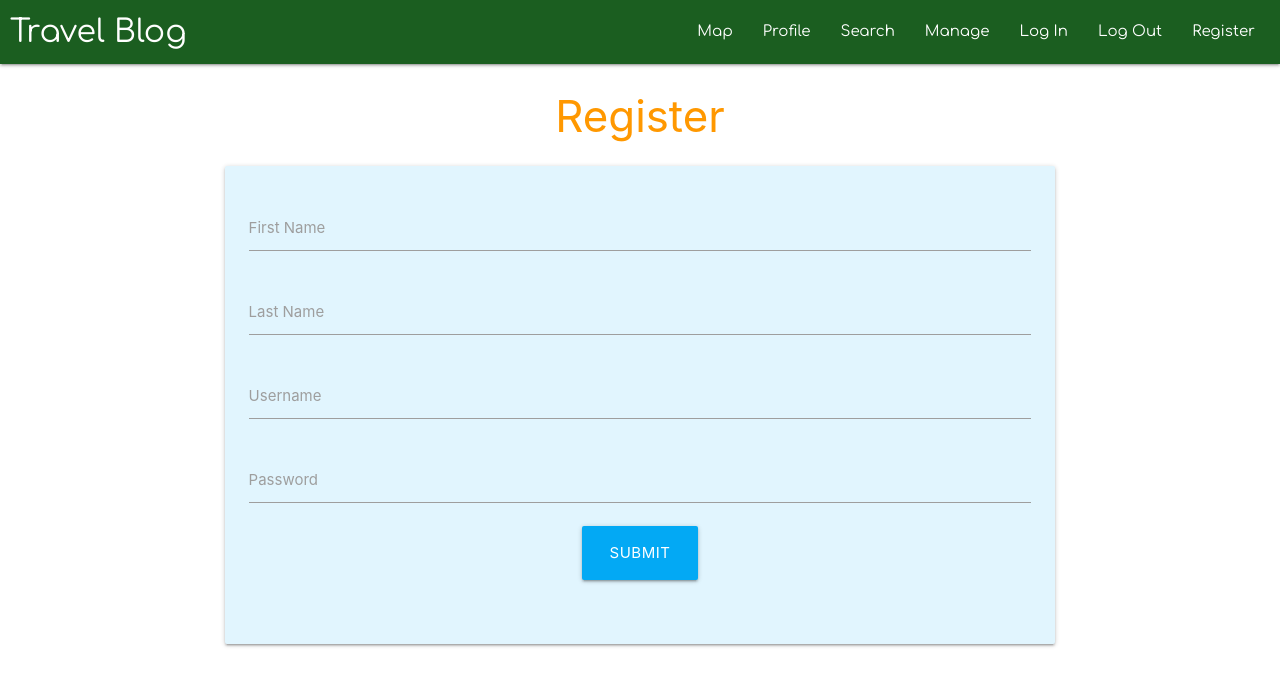
After one commit to natashacmyers/travel-blog, a Flask app: page /register in a window 1280 px wide. The commit adds this page. Shown: the top 686 px of the page. Run offline with Flask 2, Linux system fonts and the light colour scheme; some libraries are stand-ins or nearby versions.

Commit message:
Create register.html template

```diff
--- a/app.py
+++ b/app.py
@@ -4,6 +4,7 @@ from flask import (
     redirect, request, session, url_for)
 from flask_pymongo import PyMongo
 from bson.objectid import ObjectId
+from werkzeug.security import generate_password_hash, check_password_hash
 if os.path.exists("env.py"):
     import env
 
@@ -30,6 +31,10 @@ def all_blogs():
     return render_template("blogs.html", blogs=blogs)
 
 
+@app.route("/register", methods=["GET", "POST"])
+def register():
+    return render_template("register.html")
+
 if __name__ == "__main__":
     app.run(host=os.environ.get("IP"),
             port=int(os.environ.get("PORT")),
--- a/static/css/style.css
+++ b/static/css/style.css
@@ -1,13 +1,11 @@
 @import url('https://fonts.googleapis.com/css2?family=Comfortaa&display=swap');
 
-
+/* Navigation */
 .topnav-header {
     font-family: 'Comfortaa', cursive;
     padding-left: 10px;
     padding-right: 10px;
 }
-
-
 
 
 .sidenav-header {
--- a/templates/base.html
+++ b/templates/base.html
@@ -28,7 +28,7 @@
         <li><a href="#">Manage</a></li>
         <li><a href="#">Log In</a></li>
         <li><a href="#">Log Out</a></li>
-        <li><a href="#">Register</a></li>
+        <li><a href="{{ url_for('register')}}">Register</a></li>
 
       </ul>
     </div>
@@ -42,7 +42,7 @@
     <li><a href="#">Manage</a></li>
     <li><a href="#">Log In</a></li>
     <li><a href="#">Log Out</a></li>
-    <li><a href="#">Register</a></li>
+    <li><a href="{{ url_for('register')}}">Register</a></li>
   </ul>
 
     </header>
--- /dev/null
+++ b/templates/register.html
@@ -0,0 +1,40 @@
+{% extends "base.html" %}
+{% block content %}
+
+<h3 class="center-align orange-text">Register</h3>
+<div class="row">
+    <div class="col s12 offset-m2 m8">
+        <div class="card light-blue lighten-5">
+            <div class="card-content white-text">
+                <div class="row">
+                    <!-- First Name -->
+                    <div class="input-field col s12">
+                        <input id="first_name" type="text" name="first_name" class="validate">
+                        <label for="first_name">First Name</label>
+                    </div>
+                    <!-- Last Name -->
+                    <div class="input-field col s12">
+                        <input id="last_name" type="text" name="last_name" class="validate">
+                        <label for="last_name">Last Name</label>
+                    </div>
+                    <!-- Username -->
+                    <div class="input-field col s12">
+                        <input id="username" type="text" name="username" class="validate">
+                        <label for="username">Username</label>
+                    </div>
+                    <!-- Password -->
+                    <div class="input-field col s12">
+                        <input id="password" type="text" name="password" class="validate">
+                        <label for="password">Password</label>
+                    </div>
+                    <div class="row registerbutton center-align">
+                        <button type="submit" class="btn-large light-blue">Submit</button>
+                    </div>
+                </div>
+            </div>
+
+        </div>
+    </div>
+</div>
+
+{% endblock %}
```
